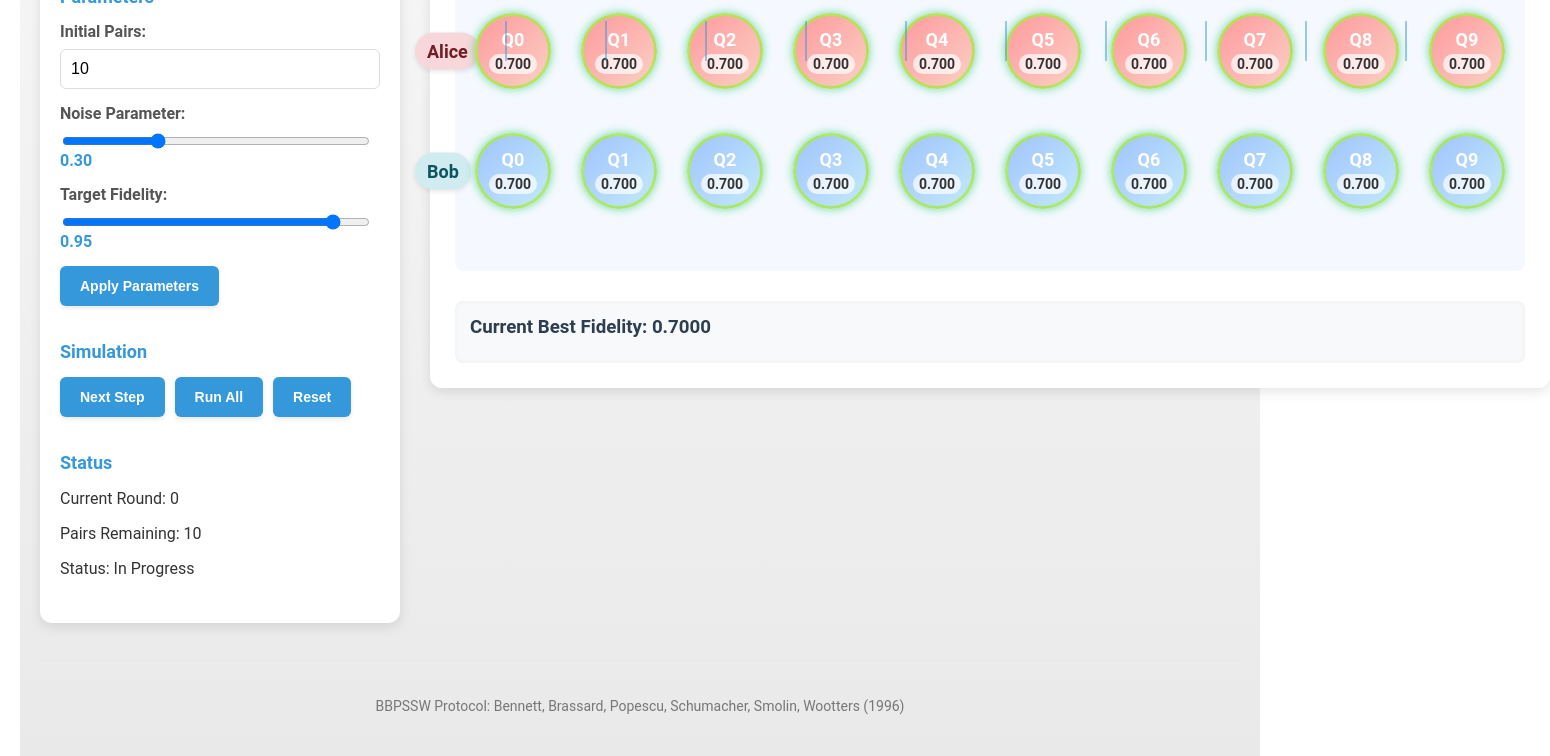
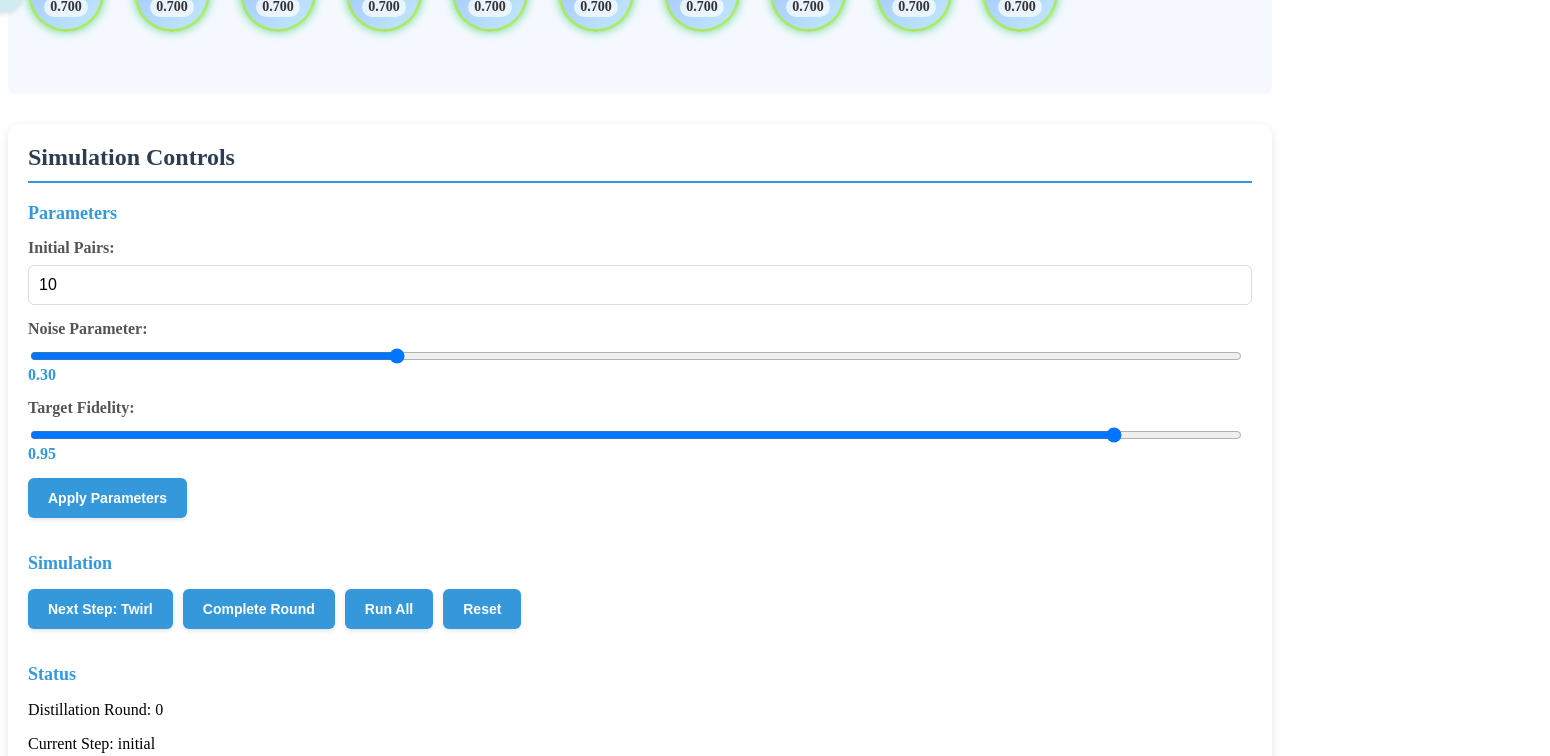
Before and after one commit to DeDuckProject/epp-demo, a React (Vite) app: page / in a window 1280 px wide. Shown: the part 300-1056 px from the top of the page, 1550 px wide, since content can reach past the window. Built offline with nearby package versions, Linux system fonts and the light colour scheme.

Commit message:
Change to more fine-grained control

```diff
--- a/src/components/App.tsx
+++ b/src/components/App.tsx
@@ -1,6 +1,6 @@
 import React, { useState, useEffect } from 'react';
-import { SimulationParameters, SimulationState } from '../engine/types';
 import { SimulationController } from '../controller/simulationController';
+import { SimulationState, SimulationParameters } from '../engine/types';
 import ControlPanel from './ControlPanel';
 import EnsembleDisplay from './EnsembleDisplay';
 
@@ -8,8 +8,8 @@ const App: React.FC = () => {
   const [state, setState] = useState<SimulationState | null>(null);
   const [controller, setController] = useState<SimulationController | null>(null);
 
-  // Initialize the simulation controller
   useEffect(() => {
+    // Initialize controller with default parameters
     const initialParams: SimulationParameters = {
       initialPairs: 10,
       noiseParameter: 0.3,
@@ -18,83 +18,39 @@ const App: React.FC = () => {
 
     const newController = new SimulationController(
       initialParams,
-      (newState) => setState(newState)
+      (newState: SimulationState) => setState(newState)
     );
 
     setController(newController);
-
-    // Cleanup function
-    return () => {
-      // No cleanup needed for now
-    };
   }, []);
 
-  // Handler functions
-  const handleRunStep = () => {
-    controller?.step();
-  };
-
-  const handleRunAll = () => {
-    controller?.runUntilComplete();
-  };
-
-  const handleReset = () => {
-    controller?.reset();
-  };
-
-  const handleParametersChanged = (params: SimulationParameters) => {
-    controller?.updateParameters(params);
-  };
-
-  // If controller or state is not yet initialized, show loading
   if (!controller || !state) {
     return <div>Loading simulation...</div>;
   }
 
   return (
-    <div className="quantum-purification-app">
+    <div className="app-container">
       <header>
-        <h1>Quantum Purification Simulator</h1>
-        <h2>BBPSSW Protocol</h2>
+        <h1>Quantum Entanglement Purification Simulator</h1>
       </header>
 
-      <div className="main-container">
-        <ControlPanel
-          onRunStep={handleRunStep}
-          onRunAll={handleRunAll}
-          onReset={handleReset}
-          onParametersChanged={handleParametersChanged}
-          isComplete={state.complete}
-          currentRound={state.round}
-          pairsRemaining={state.pairs.length}
-        />
+      <main>
+        <div className="simulation-area">
+          <EnsembleDisplay pairs={state.pairs} pendingPairs={state.pendingPairs} />
 
-        <div className="simulation-display">
-          <h2>EPR Pairs ({state.pairs.length})</h2>
-          <EnsembleDisplay pairs={state.pairs} />
-
-          {state.pairs.length > 0 && (
-            <div className="fidelity-info">
-              <h3>Current Best Fidelity: {state.pairs[0].fidelity.toFixed(4)}</h3>
-              {state.complete && (
-                <div className="completion-message">
-                  Purification complete! Final fidelity: {state.pairs[0].fidelity.toFixed(4)}
-                </div>
-              )}
-            </div>
-          )}
-
-          {state.pairs.length === 0 && (
-            <div className="completion-message error">
-              All pairs were discarded during purification. Try again with more initial pairs or less noise.
-            </div>
-          )}
+          <ControlPanel
+            onNextStep={() => controller.nextStep()}
+            onCompleteRound={() => controller.completeRound()}
+            onRunAll={() => controller.runUntilComplete()}
+            onReset={() => controller.reset()}
+            onParametersChanged={(params) => controller.updateParameters(params)}
+            isComplete={state.complete}
+            currentRound={state.round}
+            currentStep={state.purificationStep}
+            pairsRemaining={state.pairs.length}
+          />
         </div>
-      </div>
-
-      <footer>
-        <p>BBPSSW Protocol: Bennett, Brassard, Popescu, Schumacher, Smolin, Wootters (1996)</p>
-      </footer>
+      </main>
     </div>
   );
 };
--- a/src/components/ControlPanel.tsx
+++ b/src/components/ControlPanel.tsx
@@ -1,23 +1,27 @@
 import React, { useState } from 'react';
-import { SimulationParameters } from '../engine/types';
+import { SimulationParameters, PurificationStep } from '../engine/types';
 
 interface ControlPanelProps {
-  onRunStep: () => void;
+  onNextStep: () => void;
+  onCompleteRound: () => void;
   onRunAll: () => void;
   onReset: () => void;
   onParametersChanged: (params: SimulationParameters) => void;
   isComplete: boolean;
   currentRound: number;
+  currentStep: PurificationStep;
   pairsRemaining: number;
 }
 
 const ControlPanel: React.FC<ControlPanelProps> = ({
-  onRunStep,
+  onNextStep,
+  onCompleteRound,
   onRunAll,
   onReset,
   onParametersChanged,
   isComplete,
   currentRound,
+  currentStep,
   pairsRemaining
 }) => {
   const [initialPairs, setInitialPairs] = useState(10);
@@ -31,6 +35,22 @@ const ControlPanel: React.FC<ControlPanelProps> = ({
       targetFidelity
     });
   };
+
+  // Helper function to get the name of the current/next step
+  const getStepName = (step: PurificationStep): string => {
+    switch(step) {
+      case 'initial': return 'Twirl';
+      case 'twirled': return 'Apply CNOT';
+      case 'cnot': return 'Measure';
+      case 'measured': return 'Process Results';
+      case 'completed': return 'Start Next Round';
+    }
+  };
+
+  // Get next step button text
+  const nextStepText = isComplete
+    ? 'Complete'
+    : `Next Step: ${getStepName(currentStep)}`;
 
   return (
     <div className="control-panel">
@@ -80,14 +100,20 @@ const ControlPanel: React.FC<ControlPanelProps> = ({
 
       <div className="simulation-controls">
         <h3>Simulation</h3>
-        <button onClick={onRunStep} disabled={isComplete}>Next Step</button>
+        <button onClick={onNextStep} disabled={isComplete}>
+          {nextStepText}
+        </button>
+        <button onClick={onCompleteRound} disabled={isComplete}>
+          Complete Round
+        </button>
         <button onClick={onRunAll} disabled={isComplete}>Run All</button>
         <button onClick={onReset}>Reset</button>
       </div>
 
       <div className="status-section">
         <h3>Status</h3>
-        <p>Current Round: {currentRound}</p>
+        <p>Distillation Round: {currentRound}</p>
+        <p>Current Step: {currentStep}</p>
         <p>Pairs Remaining: {pairsRemaining}</p>
         <p>Status: {isComplete ? 'Complete' : 'In Progress'}</p>
       </div>
--- a/src/controller/simulationController.ts
+++ b/src/controller/simulationController.ts
@@ -11,6 +11,22 @@ export class SimulationController {
 
     // Initial state notification
     this.onStateChange(this.engine.getCurrentState());
+  }
+
+  public nextStep(): void {
+    const newState = this.engine.nextStep();
+    this.onStateChange(newState);
+  }
+
+  public completeRound(): void {
+    let state = this.engine.getCurrentState();
+
+    // If we're already at the completed step, this will do nothing
+    while (!state.complete && state.purificationStep !== 'completed') {
+      state = this.engine.nextStep();
+    }
+
+    this.onStateChange(state);
   }
 
   public step(): void {
--- a/src/engine/simulationEngine.ts
+++ b/src/engine/simulationEngine.ts
@@ -1,4 +1,4 @@
-import { DensityMatrix, QubitPair, SimulationParameters, SimulationState } from './types';
+import { DensityMatrix, QubitPair, SimulationParameters, SimulationState, PurificationStep } from './types';
 import { calculateBellBasisFidelity } from './mathUtils';
 import { createNoisyEPR } from './quantumStates';
 import { depolarize, bilateralCNOT } from './operations';
@@ -30,7 +30,8 @@ export class SimulationEngine {
     return {
       pairs,
       round: 0,
-      complete: false
+      complete: false,
+      purificationStep: 'initial'
     };
   }
 
@@ -44,41 +45,83 @@ export class SimulationEngine {
         fidelity: calculateBellBasisFidelity(wernerMatrix)
       };
     });
+
+    this.state.purificationStep = 'twirled';
   }
 
-  // Step 2 & 3: Apply Bilateral CNOT and measurement in parallel
-  private applyPurificationRound(): void {
+  // Step 2: Apply Bilateral CNOT
+  private applyBilateralCNOT(): void {
     if (this.state.pairs.length < 2) {
       this.state.complete = true;
+      this.state.purificationStep = 'completed';
       return;
     }
 
-    // First round requires depolarization to Werner form
-    if (this.state.round === 0) {
-      this.depolarizeAllPairs();
+    const controlPairs: QubitPair[] = [];
+    const targetPairs: QubitPair[] = [];
+
+    // Group pairs for purification
+    for (let i = 0; i < this.state.pairs.length; i++) {
+      if (i % 2 === 0) {
+        controlPairs.push(this.state.pairs[i]);
+      } else {
+        targetPairs.push(this.state.pairs[i]);
+      }
     }
 
-    // Group pairs for purification
-    const newPairs: QubitPair[] = [];
+    this.state.pendingPairs = {
+      controlPairs,
+      targetPairs
+    };
 
-    // Process pairs two at a time
-    for (let i = 0; i < this.state.pairs.length - 1; i += 2) {
-      const controlPair = this.state.pairs[i];
-      const targetPair = this.state.pairs[i + 1];
+    this.state.purificationStep = 'cnot';
+  }
+
+  // Step 3: Perform measurement
+  private performMeasurement(): void {
+    if (!this.state.pendingPairs) {
+      console.error("No pending pairs to measure");
+      return;
+    }
+
+    const { controlPairs, targetPairs } = this.state.pendingPairs;
+    const results = [];
+
+    // Process pairs
+    for (let i = 0; i < Math.min(controlPairs.length, targetPairs.length); i++) {
+      const controlPair = controlPairs[i];
+      const targetPair = targetPairs[i];
 
       // Apply bilateral CNOT
       const result = bilateralCNOT(controlPair.densityMatrix, targetPair.densityMatrix);
 
-      // If measurement successful, keep the improved control pair
-      if (result.afterMeasurement.successful) {
-        const improvedMatrix = result.afterMeasurement.controlPair;
-        const newFidelity = calculateBellBasisFidelity(improvedMatrix);
+      results.push({
+        control: {
+          id: controlPair.id,
+          densityMatrix: result.afterMeasurement.controlPair,
+          fidelity: calculateBellBasisFidelity(result.afterMeasurement.controlPair)
+        },
+        successful: result.afterMeasurement.successful
+      });
+    }
 
-        newPairs.push({
-          id: controlPair.id,
-          densityMatrix: improvedMatrix,
-          fidelity: newFidelity
-        });
+    this.state.pendingPairs.results = results;
+    this.state.purificationStep = 'measured';
+  }
+
+  // Step 4: Discard failed pairs
+  private discardFailedPairs(): void {
+    if (!this.state.pendingPairs || !this.state.pendingPairs.results) {
+      console.error("No measurement results to process");
+      return;
+    }
+
+    const newPairs: QubitPair[] = [];
+
+    // Keep only successful pairs
+    for (const result of this.state.pendingPairs.results) {
+      if (result.successful) {
+        newPairs.push(result.control);
       }
     }
 
@@ -88,20 +131,64 @@ export class SimulationEngine {
     }
 
     this.state.pairs = newPairs;
+    this.state.pendingPairs = undefined;
+    this.state.purificationStep = 'completed';
     this.state.round++;
 
     // Check if we've reached our target or can't purify further
     if (this.state.pairs.length < 2 ||
         (this.state.pairs.length > 0 && this.state.pairs[0].fidelity >= this.params.targetFidelity)) {
       this.state.complete = true;
+    } else {
+      // Reset to initial state for the next round
+      this.state.purificationStep = 'initial';
     }
   }
 
   // Public methods
 
+  public nextStep(): SimulationState {
+    if (this.state.complete) {
+      return this.getCurrentState();
+    }
+
+    switch (this.state.purificationStep) {
+      case 'initial':
+        this.depolarizeAllPairs();
+        break;
+      case 'twirled':
+        this.applyBilateralCNOT();
+        break;
+      case 'cnot':
+        this.performMeasurement();
+        break;
+      case 'measured':
+        this.discardFailedPairs();
+        break;
+      case 'completed':
+        // Should not happen, but handle it gracefully
+        this.state.purificationStep = 'initial';
+        break;
+    }
+
+    return this.getCurrentState();
+  }
+
   public step(): SimulationState {
+    // Complete a full round of purification
     if (!this.state.complete) {
-      this.applyPurificationRound();
+      if (this.state.purificationStep === 'initial') {
+        this.depolarizeAllPairs();
+      }
+      if (this.state.purificationStep === 'twirled') {
+        this.applyBilateralCNOT();
+      }
+      if (this.state.purificationStep === 'cnot') {
+        this.performMeasurement();
+      }
+      if (this.state.purificationStep === 'measured') {
+        this.discardFailedPairs();
+      }
     }
     return this.getCurrentState();
   }
```
Also changed, not shown: src/engine/types.ts (+13 -2 lines).
